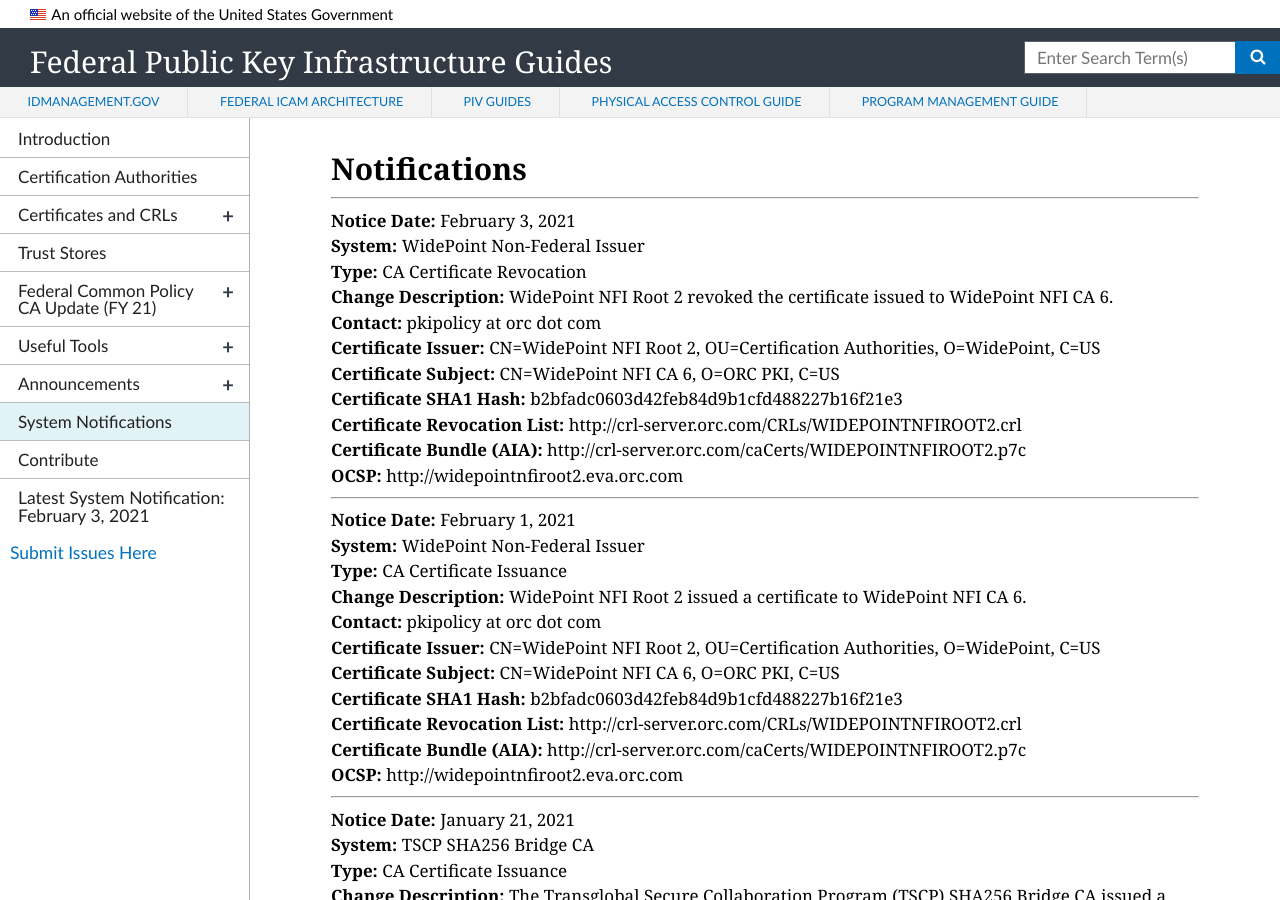
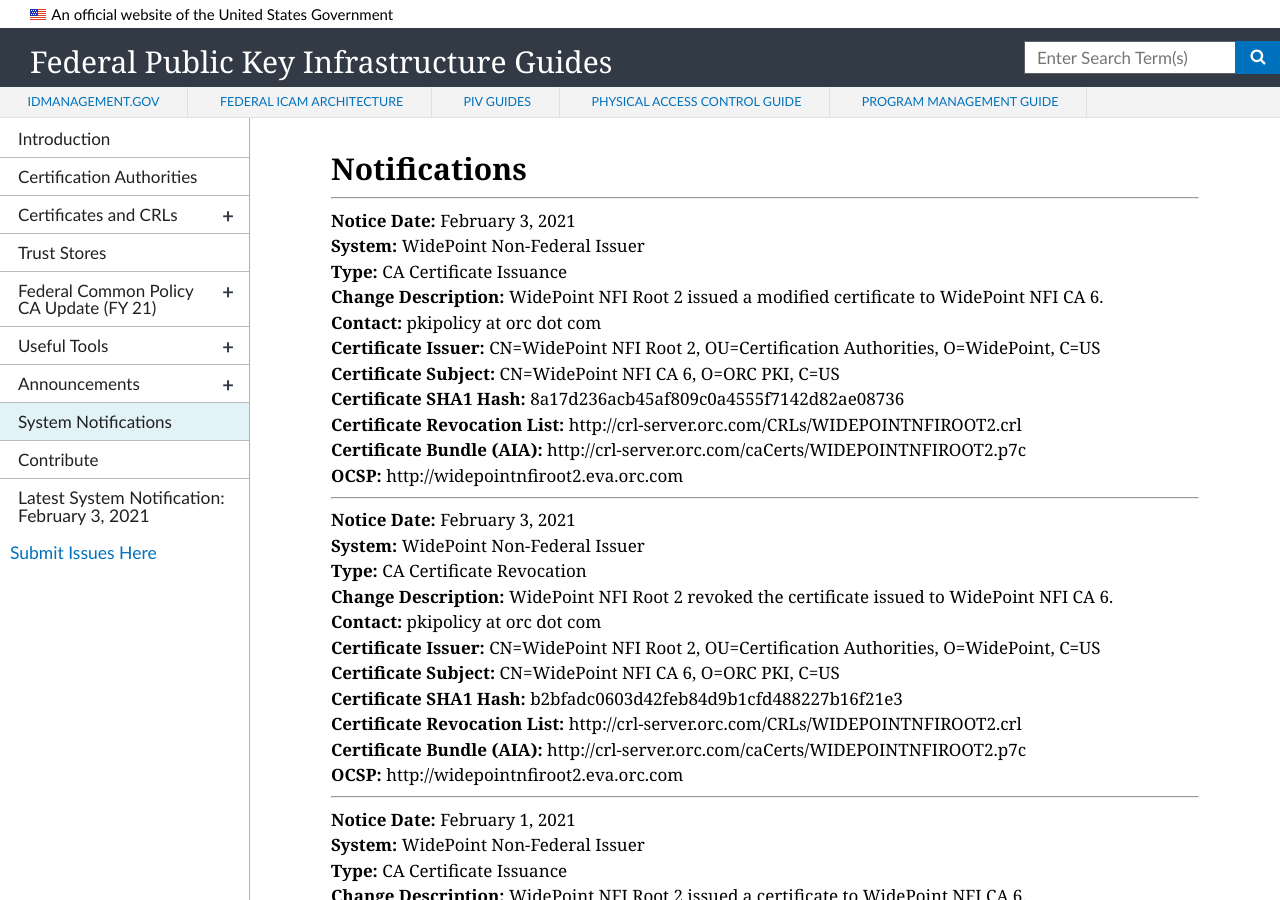
Before and after one commit to GSA/fpki-guides, a Jekyll site: the page built from pages/fpki_notifications.md, in a window 1280 px wide and 900 px high, scrolled down 714 px. Built offline with Jekyll 4.4.1, drawn with Linux system fonts in a browser that asks for light colours; nearby versions of some CDN libraries.

Commit message:
Update notifications.yml

```diff
--- a/_data/notifications.yml
+++ b/_data/notifications.yml
@@ -3345,6 +3345,21 @@
   aia_uri: http://crl-server.orc.com/caCerts/WIDEPOINTNFIROOT2.p7c
   sia_uri:
   ocsp_uri: http://widepointnfiroot2.eva.orc.com
+
+- notice_date: February 3, 2021
+  change_type: CA Certificate Issuance
+  start_datetime:
+  system: WidePoint Non-Federal Issuer
+  change_description: WidePoint NFI Root 2 issued a modified certificate to WidePoint NFI CA 6.
+  contact: pkipolicy at orc dot com
+  ca_certificate_hash: 8a17d236acb45af809c0a4555f7142d82ae08736
+  ca_certificate_issuer: CN=WidePoint NFI Root 2, OU=Certification Authorities, O=WidePoint, C=US
+  ca_certificate_subject: CN=WidePoint NFI CA 6, O=ORC PKI, C=US
+  cdp_uri: http://crl-server.orc.com/CRLs/WIDEPOINTNFIROOT2.crl
+  aia_uri: http://crl-server.orc.com/caCerts/WIDEPOINTNFIROOT2.p7c
+  sia_uri:
+  ocsp_uri: http://widepointnfiroot2.eva.orc.com
+
 #- notice_date:
 #  change_type: CA Certificate Issuance
 #  start_datetime:
```
